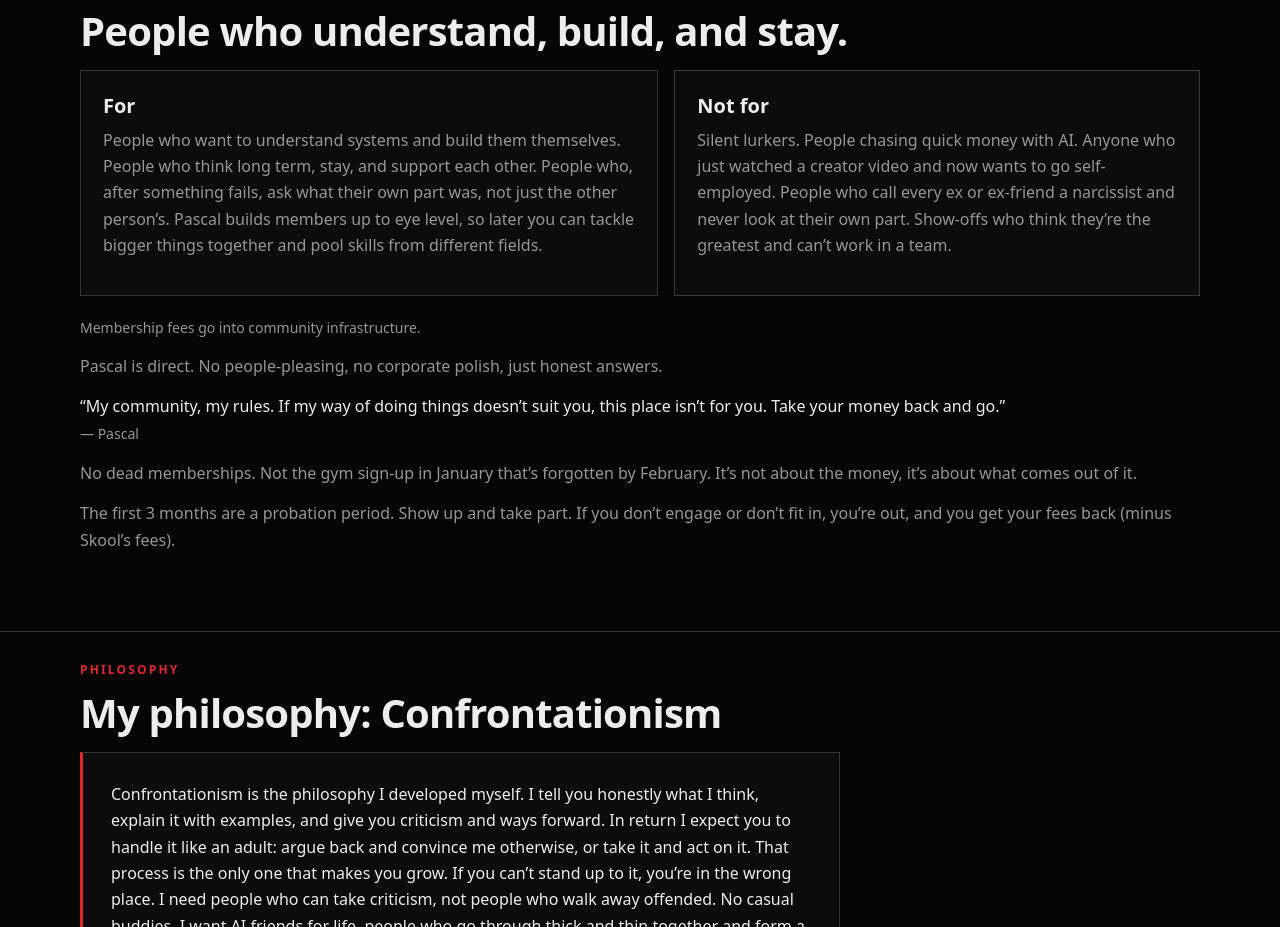
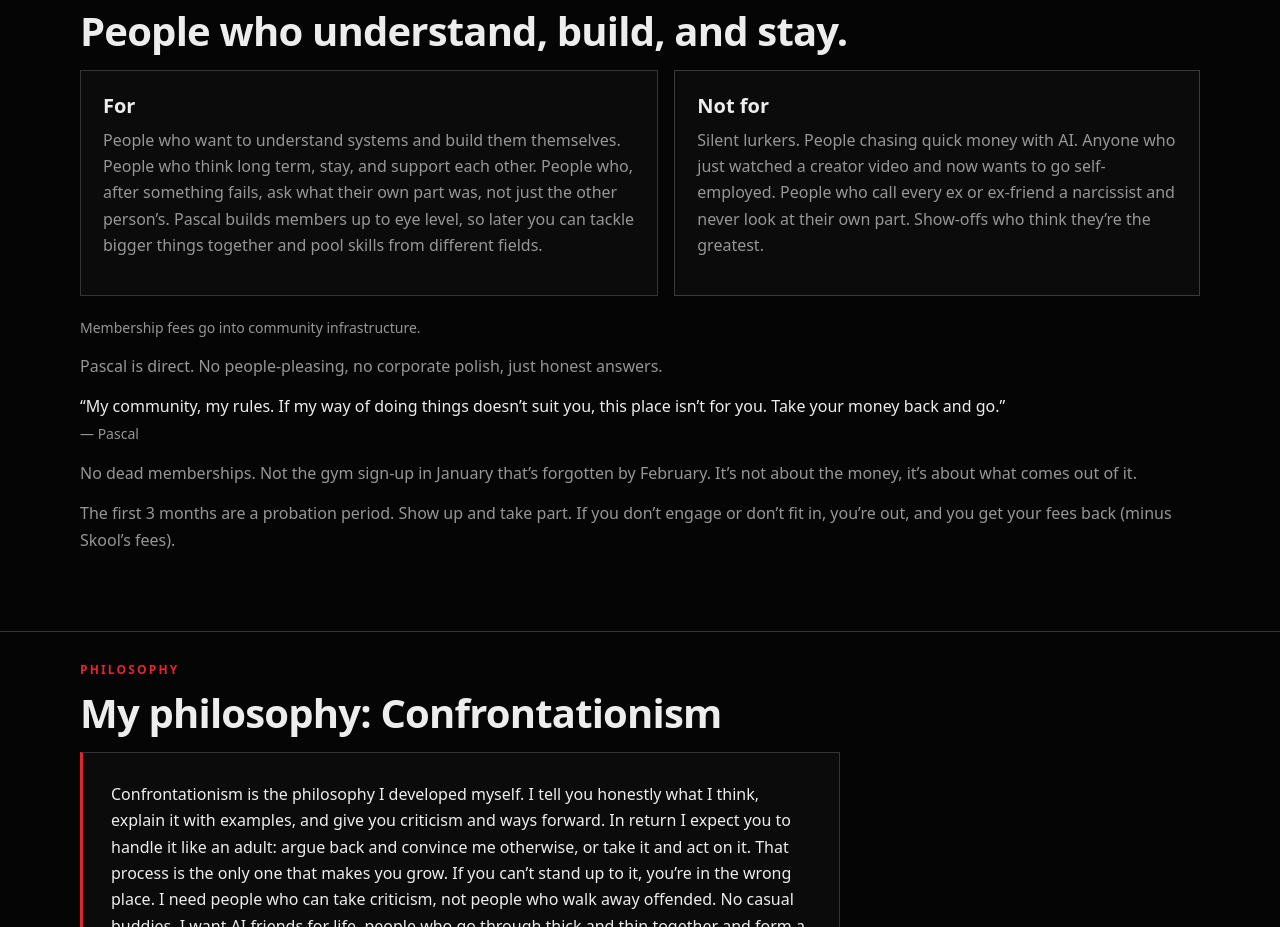
Before and after one commit to pascalpollack/hiron-academy-site, a plain HTML site: page index.html in a window 1280 px wide. Shown: the part 1820-2747 px from the top of the page. Drawn offline with Linux system fonts and the light colour scheme.

Commit message:
Shorten the show-offs Not-for line.

```diff
--- a/index.html
+++ b/index.html
@@ -318,7 +318,7 @@
     - Why paid (t44u + t45u): the Academy is not trying to be the biggest community on Skool; it is for people who want more of Pascal’s answers and personal help. He has already answered a lot for free and will not advise people for free eight hours a day. If you know him from the communities, you already know how he works; everyone else should get active there first, then apply. He looks at what you have written elsewhere and decides. Other communities he is active in are welcome to join.
     - Who this is for (t46u): builders who understand and build systems themselves, think long term, stay and support each other; Pascal builds members up to eye level so later they can tackle bigger things together and pool skills from different fields. Not for silent lurkers, quick-money-with-AI seekers, or people who just watched a creator video and want to go self-employed. Membership fees go into community infrastructure. No funding-goal figures on the page.
     - Probation (t47u/t48u): the first 3 months are a probation period. Show up and take part. If you don’t engage or don’t fit in, you’re out, and fees are returned minus Skool’s fees. Same text in Who this is for and in the FAQ “What if it’s not a fit?”. Tone: Pascal is direct. No people-pleasing, no corporate polish, just honest answers. Beside that line, a first-person quote attributed to Pascal (t49u, wording finalized t50u): “My community, my rules. If my way of doing things doesn’t suit you, this place isn’t for you. Take your money back and go.” Immediately before the probation paragraph (t51u): “No dead memberships. Not the gym sign-up in January that’s forgotten by February. It’s not about the money, it’s about what comes out of it.”
-    - Philosophy section (t52u), after Who this is for and before pricing: “My philosophy: Confrontationism,” first-person quote attributed to Pascal. Punchy, no insults. Closing line of the quote (t55u): no casual buddies; AI friends for life who go through thick and thin and form a strong chain; weak links don’t stay. Not-for list also includes (t53u): people who call every ex or ex-friend a narcissist and never look at their own part. For list also includes (t54u): people who, after something fails, ask what their own part was, not just the other person’s. Not-for also includes (t56u): show-offs who think they’re the greatest and can’t work in a team.
+    - Philosophy section (t52u), after Who this is for and before pricing: “My philosophy: Confrontationism,” first-person quote attributed to Pascal. Punchy, no insults. Closing line of the quote (t55u): no casual buddies; AI friends for life who go through thick and thin and form a strong chain; weak links don’t stay. Not-for list also includes (t53u): people who call every ex or ex-friend a narcissist and never look at their own part. For list also includes (t54u): people who, after something fails, ask what their own part was, not just the other person’s. Not-for also includes (t56u): show-offs who think they’re the greatest.
   -->
   <a class="skip" href="#about">Skip to about</a>
   <header class="nav">
@@ -443,7 +443,7 @@
           </div>
           <div class="scope-out">
             <h3>Not for</h3>
-            <p>Silent lurkers. People chasing quick money with AI. Anyone who just watched a creator video and now wants to go self-employed. People who call every ex or ex-friend a narcissist and never look at their own part. Show-offs who think they’re the greatest and can’t work in a team.</p>
+            <p>Silent lurkers. People chasing quick money with AI. Anyone who just watched a creator video and now wants to go self-employed. People who call every ex or ex-friend a narcissist and never look at their own part. Show-offs who think they’re the greatest.</p>
           </div>
         </div>
         <p class="skool-note">Membership fees go into community infrastructure.</p>
```
